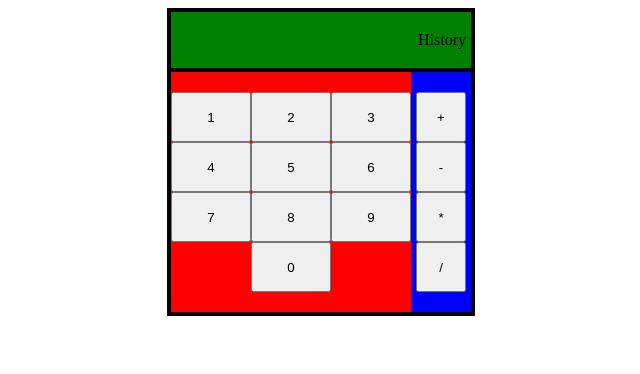
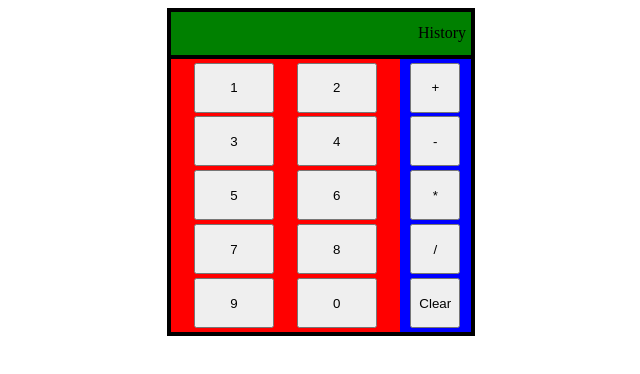
Before and after one commit to Cass-MC/odin-calculator, a plain HTML site: page index.html in a window 1280 px wide. Shown: the whole page, without its empty margins (319-959 px from the left). Drawn offline with Linux system fonts and the light colour scheme.

Commit message:
added clear button

```diff
--- a/index.html
+++ b/index.html
@@ -27,6 +27,7 @@
                     <button class="operator">-</button>
                     <button class="operator">*</button>
                     <button class="operator">/</button>
+                    <button id="clear">Clear</button>
                 </div>
             </div>
         </div>
--- a/style.css
+++ b/style.css
@@ -1,7 +1,7 @@
 #calcBody {
     background-color: gray;
     border: black solid 4px;
-    height: 300px;
+    height: 320px;
     width: 300px;
     display: flex;
     flex-flow: center;
@@ -10,7 +10,7 @@
 
 #display {
     background-color: green;
-    height: 70px;
+    height: 50px;
     width: 295px;
     border-bottom: black solid 4px;
     display: flex;
@@ -33,8 +33,7 @@
     display: flex;
     flex-wrap: wrap;
     justify-content: space-evenly;
-    align-content: center;
-    flex-grow: 8;
+    align-content: space-evenly;
 }
 
 .digit {
@@ -45,14 +44,18 @@
 #opPad {
     background-color: blue;
     height: 100%;
-    flex-grow: 1;
     display: flex;
     flex-wrap: wrap;
     justify-content: space-evenly;
-    align-content: center;
+    align-content: space-evenly;
 }
 
 .operator {
     width: 50px;
     height: 50px;
 }
+
+#clear {
+    width: 50px;
+    height: 50px;
+}
```
